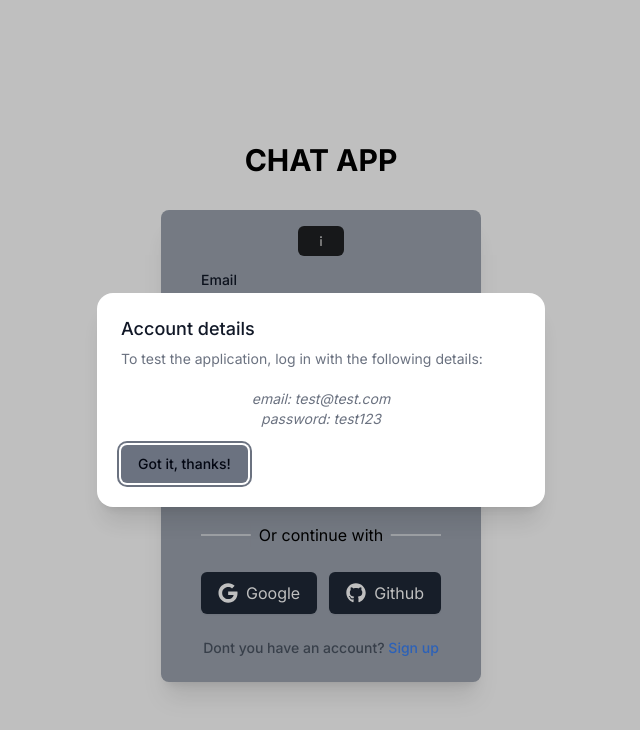
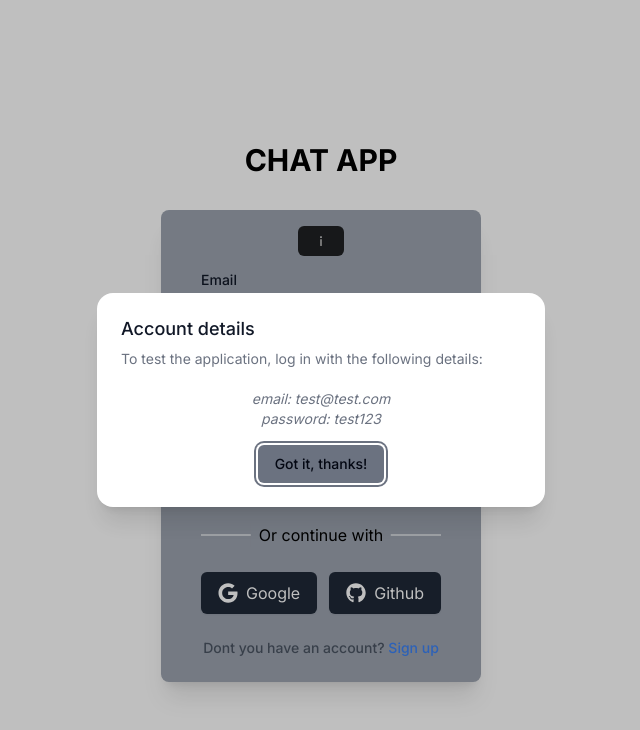
Before and after one commit to michalmilek/nextchat, a Next.js app: page / in a window 1280 px wide. Shown: the top 730 px of the page, without its empty margins (319-959 px from the left). Built offline with nearby package versions, Linux system fonts and the light colour scheme; no server answers; what pusher would draw is missing.

Commit message:
fix(buttonTypes): changed btn types to variants

```diff
--- a/src/app/(site)/components/InfoModal.tsx
+++ b/src/app/(site)/components/InfoModal.tsx
@@ -72,7 +72,7 @@ export default function InfoModal() {
                     </p>
                   </div>
 
-                  <div className="mt-4">
+                  <div className="mt-4 text-center">
                     <button
                       type="button"
                       className="inline-flex justify-center rounded-md border border-transparent bg-gray-500 px-4 py-2 text-sm font-medium text-gray-950 hover:bg-gray-200 focus:outline-none focus-visible:ring-2 focus-visible:ring-gray-500 focus-visible:ring-offset-2"
--- a/src/components/buttons/Button.tsx
+++ b/src/components/buttons/Button.tsx
@@ -6,14 +6,14 @@ interface ButtonProps extends React.ComponentProps<"button"> {
   label: string;
   onClick?: () => void;
   disabled?: boolean;
-  type?: "primary" | "secondary" | "warning" | "success";
+  variant?: "primary" | "secondary" | "warning" | "success";
 }
 
 const Button: React.FC<ButtonProps> = ({
   label,
   disabled,
-  type = "primary",
   className,
+  variant = "primary",
   ...rest
 }) => {
   const buttonClasses = clsx(
@@ -46,7 +46,7 @@ const Button: React.FC<ButtonProps> = ({
 
   let buttonVariantClasses = "";
 
-  switch (type) {
+  switch (variant) {
     case "primary":
       buttonVariantClasses = primaryClasses;
       break;
```
